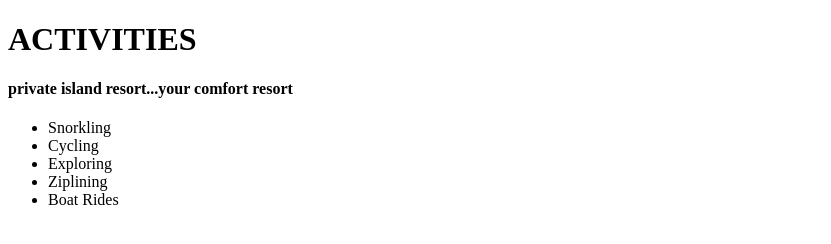
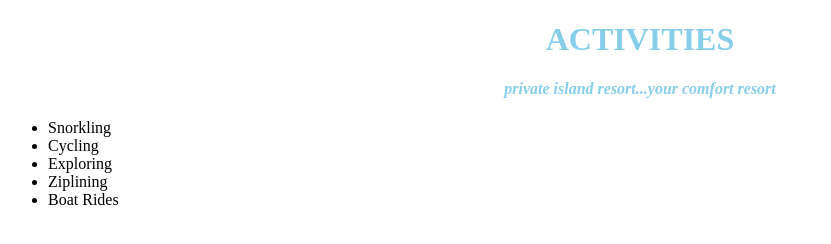
Before and after one commit to Jamalperry/pir, a plain HTML site: page act.html in a window 1280 px wide. Shown: the whole page, without its empty margins (0-831 px from the left). Drawn offline with Linux system fonts and the light colour scheme.

Commit message:
fix meta tag data and link pages to cssstyles.css

```diff
--- a/act.html
+++ b/act.html
@@ -1,8 +1,8 @@
 <!DOCTYPE html>
 <html>
   <head>
-    <meta name="viewport" content="width=device-width, initial-scale=0">
-    <link href="#" rel="stylesheet" type="text/css">
+    <meta name="viewport" content="width=device-width, initial-scale=1.0">
+    <link href="css/styles.css" rel="stylesheet" type="text/css">
     <title>Private Island Website Activities</title>
   </head>
   <body>
```
Also changed, not shown: accom.html (+1 -1 lines), contact.html (+2 -2 lines), index.html (+1 -1 lines), pics.html (+2 -2 lines), travarr.html (+2 -2 lines).
